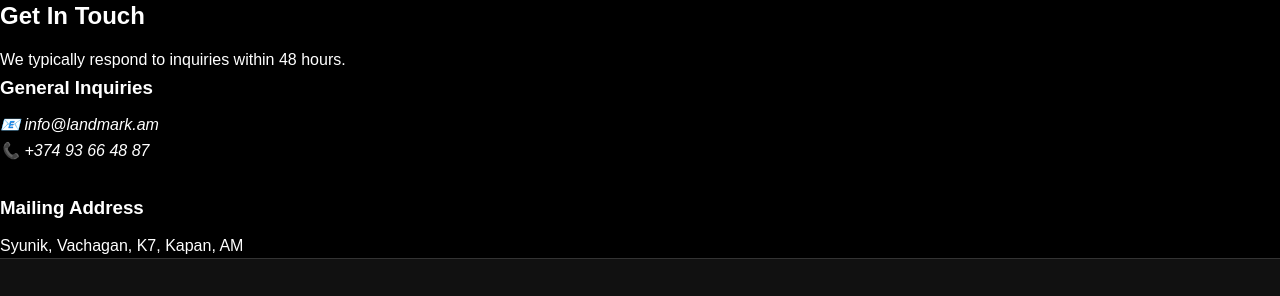
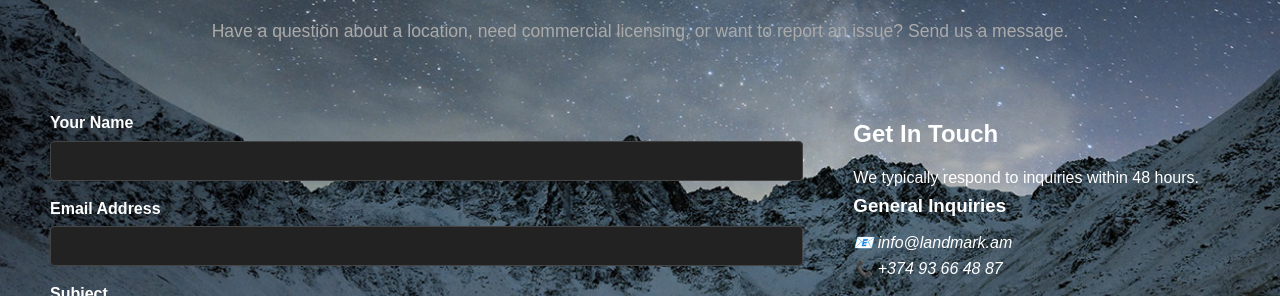
Before and after one commit to ditord/landmarkam, a plain HTML site: page contact.html in a window 1280 px wide. Shown: the part 304-600 px from the top of the page. Drawn offline with Linux system fonts and the light colour scheme.

Commit message:
Added a background to the contact form. Added new styles.

```diff
--- a/style.css
+++ b/style.css
@@ -396,3 +396,102 @@
         text-align: center;
     }
 }
+
+/* ---------------------------------------------------- */
+/* --- CONTACT PAGE STYLING --- */
+/* ---------------------------------------------------- */
+.contact-section {
+    min-height: 100vh;
+    padding: 100px 50px;
+    /* Image Source and Scaling */
+    background-image: url('images/lake_and_sky_1600x900.jpg');
+    background-repeat: no-repeat;
+    background-size: cover; /* Ensures image covers the whole section */
+    /* Parallax Effect (Key CSS property) */
+    background-attachment: fixed;
+    background-position: center center;
+    position: relative; /* Needed for the overlay positioning */
+}
+
+.page-title {
+    text-align: center;
+    font-size: 3em;
+}
+
+.intro-text {
+    text-align: center;
+    margin-bottom: 50px;
+    font-size: 1.1em;
+    color: #AAAAAA;
+}
+
+.contact-grid {
+    display: flex;
+    gap: 50px;
+    justify-content: space-between;
+}
+
+.contact-form-container {
+    flex: 2; /* Takes up more space */
+}
+
+.contact-info-block {
+    flex: 1; /* Takes up less space */
+    padding-top: 20px;
+}
+
+/* Form Styling */
+.contact-form label {
+    display: block;
+    margin-top: 15px;
+    margin-bottom: 5px;
+    font-weight: bold;
+}
+
+.contact-form input[type="text"],
+.contact-form input[type="email"],
+.contact-form textarea {
+    width: 100%;
+    padding: 10px;
+    background-color: #222222; /* Dark input background */
+    border: 1px solid #444444;
+    color: #FFFFFF;
+    border-radius: 4px;
+    font-size: 1em;
+    transition: border-color 0.3s;
+}
+
+.contact-form input:focus,
+.contact-form textarea:focus {
+    border-color: #D20000; /* Red focus highlight */
+    outline: none;
+}
+
+.contact-form textarea {
+    resize: vertical;
+}
+
+.contact-form button.btn-primary {
+    margin-top: 30px;
+    width: 100%;
+    padding: 15px;
+    font-size: 1.1em;
+}
+
+/* Mobile Responsiveness for Contact Page */
+@media (max-width: 900px) {
+    .contact-grid {
+        flex-direction: column;
+        gap: 30px;
+    }
+
+    .contact-section {
+        padding: 30px 20px;
+    }
+
+    .contact-info-block {
+        order: -1; /* Move info block above the form on mobile */
+        text-align: center;
+        padding-top: 0;
+    }
+}
```
Also changed, not shown: images/lake_and_sky_1600x900.jpg (added), images/lake_and_sky_1920.jpg (added).
